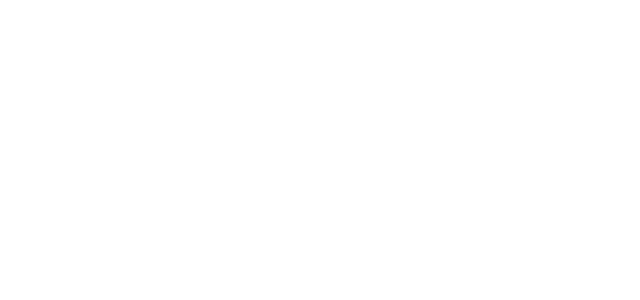
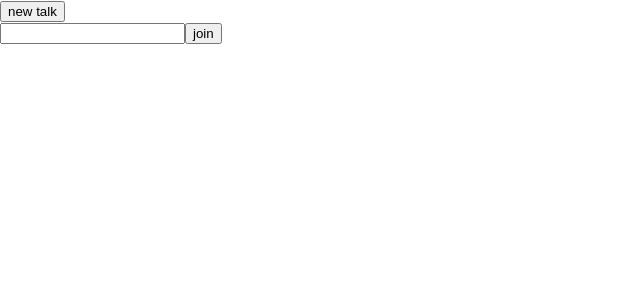
Before and after one commit to pifls/zootalks, a React (Create React App) app: page / in a window 1280 px wide. Shown: the top 300 px of the page, without its empty margins (0-640 px from the left). Built offline with nearby package versions, Linux system fonts and the light colour scheme.

Commit message:
basic join component

```diff
--- a/src/App.js
+++ b/src/App.js
@@ -1,10 +1,11 @@
 import React, { Component } from 'react';
+import Join from './components/Join/Join'
 
 class App extends Component {
   render() {
     return (
       <div className="App">
-
+        <Join/>
       </div>
     );
   }
--- /dev/null
+++ b/src/components/Join/Join.js
@@ -0,0 +1,21 @@
+import React, { Component } from 'react'
+
+class Join extends Component {
+    state = {
+        code: null
+    }
+  render() {
+    return (
+      <div className="Join">
+          <button>new talk</button>
+        <form >
+            <label htmlFor="code"></label>
+            <input type="text" id="code" maxLength="4"/>
+            <button>join</button>
+        </form>
+      </div>
+    )
+  }
+}
+
+export default Join
```
